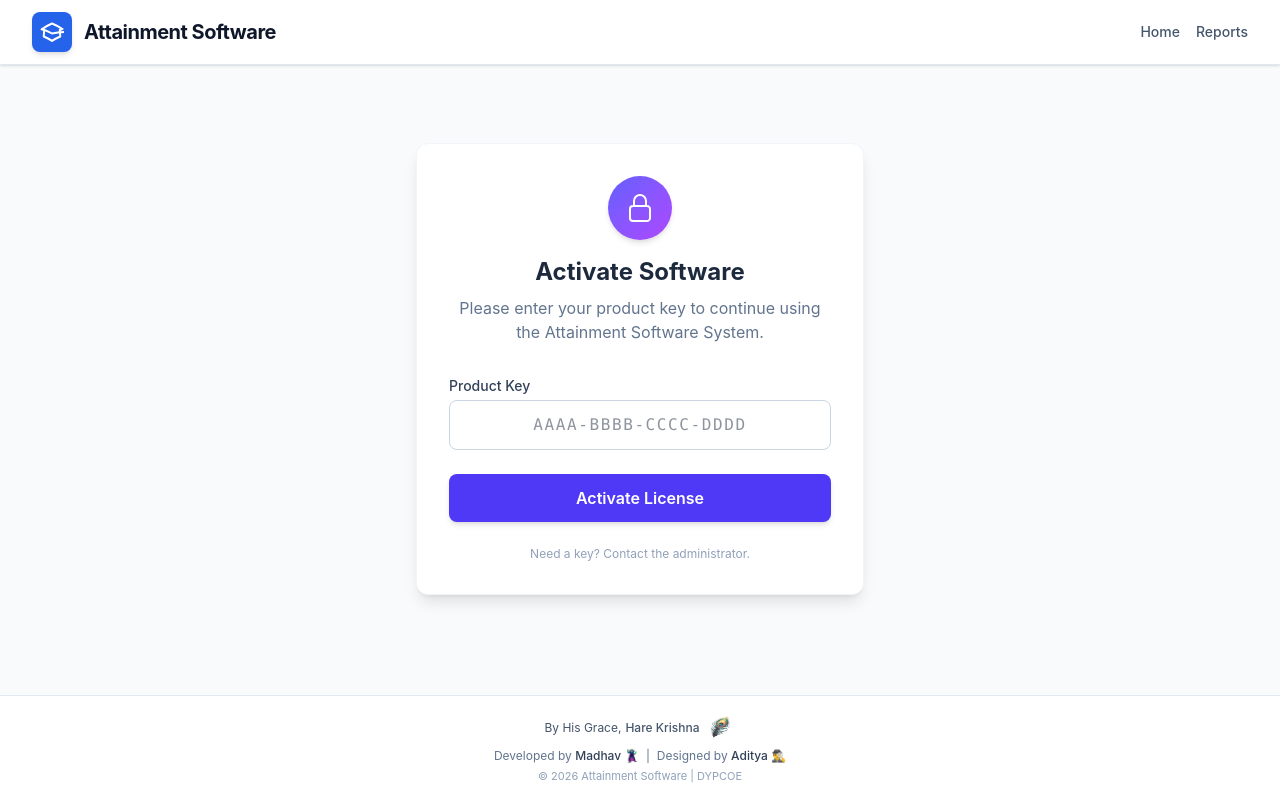
After one commit to 24f2000311/attainment_software, a Flask app: page /activate in a window 1280 px wide. The commit adds this page. Run offline with Flask 3, Linux system fonts and the light colour scheme; style sheets or scripts are compiled from the project's sources.

Commit message:
Installer + Activation Key Logic Added

```diff
--- a/Controllers/__init__.py
+++ b/Controllers/__init__.py
@@ -2,3 +2,4 @@ from .main_routes import main_bp
 from .attainment_routes import attainment_bp
 from .cqi_routes import cqi_bp
 from .report_routes import reports_bp
+from .activation_routes import activation_bp
--- /dev/null
+++ b/Controllers/activation_routes.py
@@ -0,0 +1,20 @@
+from flask import Blueprint, render_template, request, flash, redirect, url_for
+from services.license_service import LicenseService
+
+activation_bp = Blueprint('activation_bp', __name__)
+
+@activation_bp.route('/activate', methods=['GET', 'POST'])
+def activate():
+    if request.method == 'POST':
+        key = request.form.get('product_key', '')
+        if LicenseService.activate(key):
+            flash("Activation successful! Welcome.", "success")
+            return redirect(url_for('main.index'))
+        else:
+            flash("Invalid or corrupted product key.", "error")
+
+    # If already activated, redirect to home
+    if LicenseService.is_activated():
+         return redirect(url_for('main.index'))
+
+    return render_template('activation.html')
--- a/Controllers/cqi_routes.py
+++ b/Controllers/cqi_routes.py
@@ -1,7 +1,7 @@
 from flask import Blueprint, render_template, request
 from time import time
 
-from services.state import state
+from services.state import state, resource_path
 from services.co_scores import calculate_co_scores, convert_to_percentage
 from services.co_attainment import calculate_co_attainment
 from services.po_attainment import calculate_po_attainment
@@ -107,8 +107,8 @@ def cqi_summary():
     )
 
     # ---- GENERATE WEB CHARTS (MATPLOTLIB) ----
-    save_co_cqi_chart(co_attainment, 2, "static/cqi_co.png")
-    save_po_cqi_chart(po_attainment, 2, "static/cqi_po.png")
+    save_co_cqi_chart(co_attainment, 2, resource_path("static/cqi_co.png"))
+    save_po_cqi_chart(po_attainment, 2, resource_path("static/cqi_po.png"))
 
     return render_template(
         "cqi_summary.html",
--- a/app.py
+++ b/app.py
@@ -1,18 +1,49 @@
-from flask import Flask
-from Controllers import main_bp, attainment_bp, cqi_bp, reports_bp
+from flask import Flask, request, redirect, url_for, render_template
+from Controllers import main_bp, attainment_bp, cqi_bp, reports_bp, activation_bp
 from services.state import resource_path
+from services.license_service import LicenseService
+import mimetypes
+import os
+import dotenv
+dotenv.load_dotenv()
+
+# Fix for CSS not loading in frozen app
+mimetypes.add_type('text/css', '.css')
+mimetypes.add_type('application/javascript', '.js')
 
 app = Flask(
     __name__,
     template_folder=resource_path("templates"),
     static_folder=resource_path("static")
 )
+app.secret_key = os.getenv("FLASK_SECRET")  # Required for sessions/flash messages
 
 # Register Blueprints
 app.register_blueprint(main_bp)
 app.register_blueprint(attainment_bp)
 app.register_blueprint(cqi_bp)
 app.register_blueprint(reports_bp)
+app.register_blueprint(activation_bp)
+
+@app.before_request
+def check_license():
+    # Allow static resources (css, js) and the activation page itself
+    if request.path.startswith('/static') or request.path.startswith('/activate'):
+        return None
+
+    # Check if activated
+    if not LicenseService.is_activated():
+        return redirect(url_for('activation_bp.activate'))
+
+@app.context_processor
+def inject_license_status():
+    return dict(is_activated=LicenseService.is_activated())
+
+@app.errorhandler(Exception)
+def handle_exception(e):
+    """Global Error Handler to prevent app crashes."""
+    # In a real app, you might want to log this to a file
+    return render_template('error.html', error_message=str(e)), 500
 
 if __name__ == "__main__":
     app.run(
--- a/desktop_app.py
+++ b/desktop_app.py
@@ -15,6 +15,6 @@ if __name__ == "__main__":
         title="Attainment Software System",
         url="http://127.0.0.1:5525",
         width=1200,
-        height=800
+        height=800, # Enabled for debugging
     )
-    webview.start()
+    webview.start(debug=False)
--- /dev/null
+++ b/services/license_service.py
@@ -0,0 +1,87 @@
+import hashlib
+import json
+import os
+import uuid
+from pathlib import Path
+import dotenv
+dotenv.load_dotenv()
+
+
+# --- CONFIGURATION ---
+# EDIT THIS SECRET TO SECURE YOUR KEYS!
+LICENSE_SECRET = os.getenv("LICENSE_SECRET")
+# ---------------------
+
+def get_machine_id():
+    """Returns a unique ID for the current machine."""
+    return str(uuid.getnode())
+
+def get_license_file_path():
+    """Returns the path to the hidden license file."""
+    # Save in the user's home directory to persist across updates
+    base = Path.home() / "Documents" / "AttainmentSoftware"
+    base.mkdir(parents=True, exist_ok=True)
+    return base / ".license"
+
+def generate_key_hash(key_suffix):
+    """Generates a hash for the key validation."""
+    raw = f"{LICENSE_SECRET}-{key_suffix}"
+    return hashlib.sha256(raw.encode()).hexdigest()[:8].upper()
+
+def validate_key_format(key):
+    """
+    Validates the format and checksum of a product key.
+    Format: AAAA-BBBB-CCCC-DDDD
+    Logic: AAAA is the hash checksum of the rest (BBBB-CCCC-DDDD) + SECRET
+    """
+    parts = key.strip().upper().split('-')
+    if len(parts) != 4:
+        return False
+
+    checksum, part2, part3, part4 = parts
+    suffix = f"{part2}-{part3}-{part4}"
+
+    expected_checksum = generate_key_hash(suffix)
+    return checksum == expected_checksum
+
+class LicenseService:
+    @staticmethod
+    def is_activated():
+        """Checks if the software is activated on this machine."""
+        path = get_license_file_path()
+        if not path.exists():
+            return False
+
+        try:
+            with open(path, 'r') as f:
+                data = json.load(f)
+
+            # Check if key is valid and matches this machine
+            key = data.get('key')
+            machine_id = data.get('machine_id')
+
+            if not key or not validate_key_format(key):
+                return False
+
+            # Optional: Bind to machine to prevent copying the file
+            if machine_id != get_machine_id():
+                return False
+
+            return True
+        except Exception:
+            return False
+
+    @staticmethod
+    def activate(key):
+        """Attempts to activate the software with the given key."""
+        if validate_key_format(key):
+            path = get_license_file_path()
+            data = {
+                "key": key.strip().upper(),
+                "machine_id": get_machine_id(),
+                "activated_at": str(os.times())
+            }
+            with open(path, 'w') as f:
+                json.dump(data, f)
+            return True
+        return False
--- /dev/null
+++ b/templates/activation.html
@@ -0,0 +1,41 @@
+{% extends "base.html" %}
+
+{% block content %}
+<div class="flex items-center justify-center min-h-[60vh]">
+    <div class="bg-white p-8 rounded-xl shadow-lg border border-slate-100 max-w-md w-full">
+
+        <div class="text-center mb-8">
+            <div class="w-16 h-16 bg-gradient-to-br from-indigo-500 to-purple-500 rounded-full flex items-center justify-center mx-auto mb-4 shadow-md">
+                <svg xmlns="http://www.w3.org/2000/svg" fill="none" viewBox="0 0 24 24" stroke-width="1.5" stroke="currentColor" class="w-8 h-8 text-white">
+                    <path stroke-linecap="round" stroke-linejoin="round" d="M16.5 10.5V6.75a4.5 4.5 0 10-9 0v3.75m-.75 11.25h10.5a2.25 2.25 0 002.25-2.25v-6.75a2.25 2.25 0 00-2.25-2.25H6.75a2.25 2.25 0 00-2.25 2.25v6.75a2.25 2.25 0 002.25 2.25z" />
+                </svg>
+            </div>
+
+            <h2 class="text-2xl font-bold text-slate-800">Activate Software</h2>
+            <p class="text-slate-500 mt-2">Please enter your product key to continue using the Attainment Software System.</p>
+        </div>
+
+        <form method="POST" action="{{ url_for('activation_bp.activate') }}" class="space-y-6">
+            <div>
+                <label for="product_key" class="block text-sm font-medium text-slate-700 mb-1">Product Key</label>
+                <input
+                    type="text"
+                    id="product_key"
+                    name="product_key"
+                    placeholder="AAAA-BBBB-CCCC-DDDD"
+                    class="w-full px-4 py-3 rounded-lg border border-slate-300 focus:border-indigo-500 focus:ring-4 focus:ring-indigo-500/10 transition outline-none font-mono text-center uppercase tracking-widest"
+                    required
+                >
+            </div>
+
+            <button type="submit" class="w-full bg-indigo-600 hover:bg-indigo-700 text-white font-semibold py-3 px-4 rounded-lg shadow-md hover:shadow-lg transition-all transform hover:-translate-y-0.5">
+                Activate License
+            </button>
+        </form>
+
+        <div class="mt-6 text-center text-xs text-slate-400">
+            Need a key? Contact the administrator.
+        </div>
+    </div>
+</div>
+{% endblock %}
--- a/templates/base.html
+++ b/templates/base.html
@@ -34,6 +34,11 @@
 
                 <!-- Right Side Links (Optional) -->
                 <div class="flex items-center space-x-4">
+                    {% if is_activated %}
+                        <span class="px-2 py-1 rounded bg-green-100 text-green-700 text-xs font-semibold border border-green-200">
+                            Licensed ✅
+                        </span>
+                    {% endif %}
                     <a href="/" class="text-sm font-medium text-slate-600 hover:text-primary-600 transition-colors">Home</a>
                     <a href="/reports" class="text-sm font-medium text-slate-600 hover:text-primary-600 transition-colors">Reports</a>
                 </div>
```
Also changed, not shown: static/cqi_co.png, static/cqi_po.png, 2 other files.
